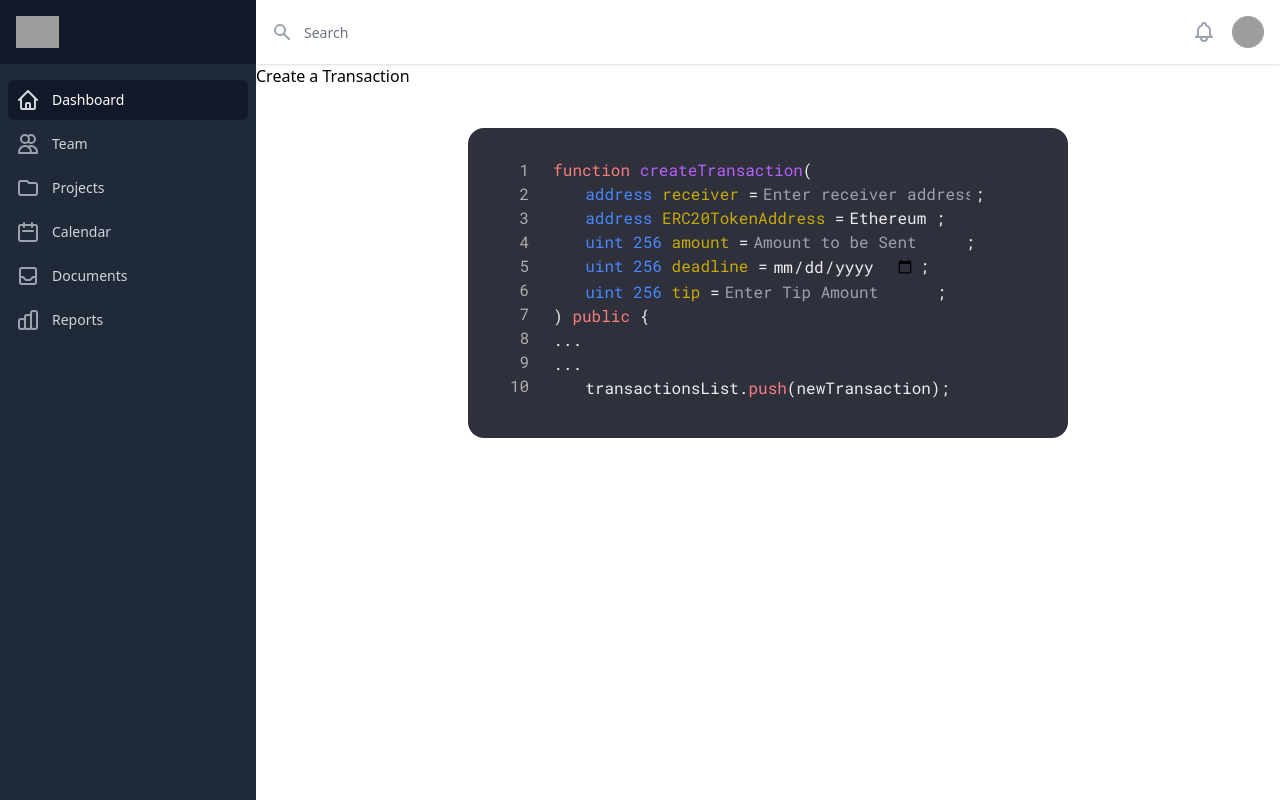
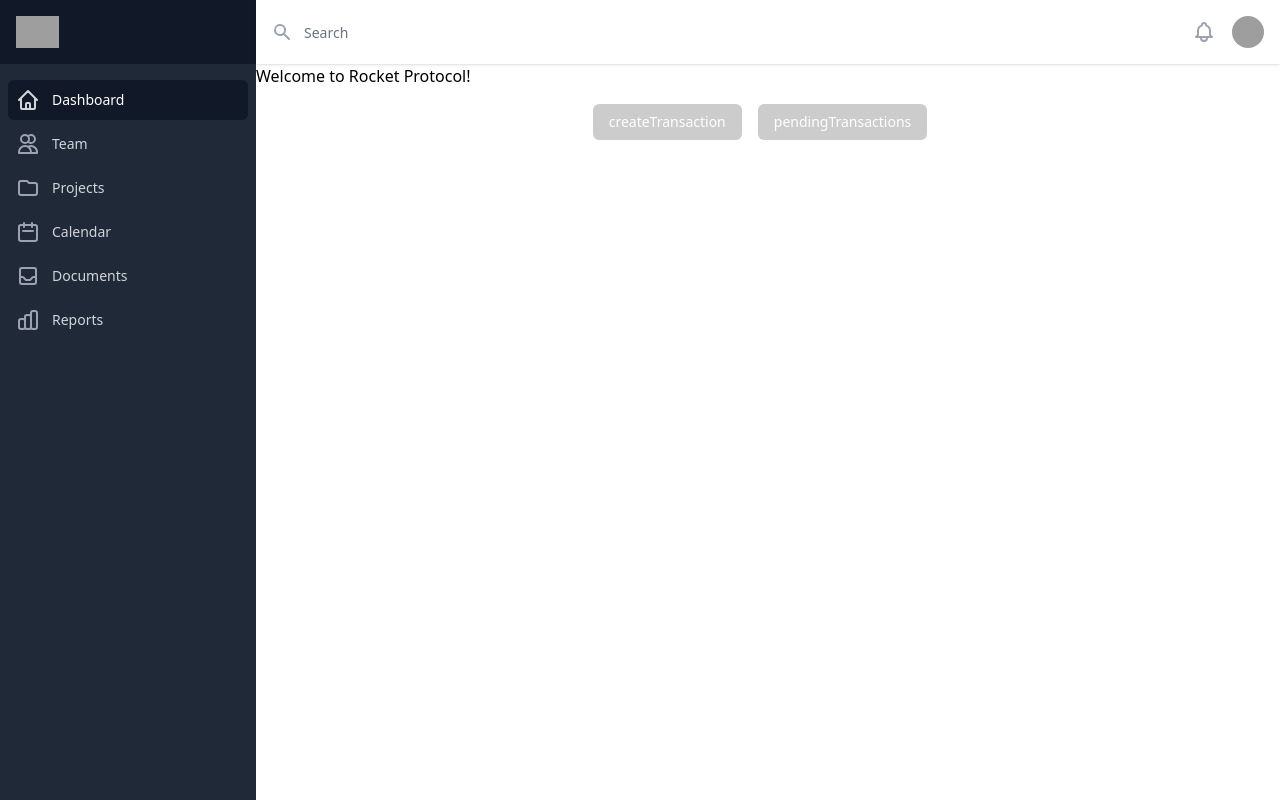
Before and after one commit to HumbleDAO/rocket, a Nuxt app in the folder packages/nuxt-app/: page / in a window 1280 px wide. Built offline with nearby package versions, Linux system fonts and the light colour scheme; grey boxes are pictures that could not be loaded.

Commit message:
add createTransaction to dialog box/pop-up

```diff
--- a/packages/nuxt-app/components/CreateATransaction.vue
+++ b/packages/nuxt-app/components/CreateATransaction.vue
@@ -36,7 +36,12 @@
                         </div>
                         <div class="form-field">
                             <label><span class="data-type">address</span>&nbsp;ERC20TokenAddress<span class="code">&nbsp;=</span></label>
-                            <input type="text" value="Ethereum ;" disabled>
+                            <select id="ERC20Token" name="ERC20Token" class="focus:ring-indigo-500 focus:border-indigo-500 h-full py-0 pl-2 pr-7 border-transparent bg-transparent">
+                                <option>Polygon</option>
+                                <option>Ethereum</option>
+                                <option>Avalanche</option>
+                            </select>
+                            <!-- <input type="text" value="Ethereum ;" disabled> -->
                         </div>
                         <div class="form-field">
                             <label><span class="data-type">uint 256</span>&nbsp;amount<span class="code">&nbsp;=</span></label>
@@ -62,25 +67,31 @@
 
     </form>
 </template>
+
 <script>
+
 </script>
+
+
 <style>
 @import url('https://fonts.googleapis.com/css2?family=Roboto+Mono:wght@400;600&display=swap');
+
 .ide-container {
     display: flex;
     justify-content: center;
-    margin-top: 5vh;
+    font-size: .95rem;
 }
 .ide {
     display: grid;
     grid-template-columns: auto 1fr;
-    width: auto;
-    max-width: 600px;
     background-color: #2e303b;
     border-radius: 16px;
     padding: 30px;
-    font-family: 'Roboto Mono', monospace
+    font-family: 'Roboto Mono', monospace;
+    box-shadow: 3px 3px 10px 2px #797979;
+    margin: 16px;
 }
+
 
 .lines {
     display: flex;
--- a/packages/nuxt-app/components/Dropdown.vue
+++ b/packages/nuxt-app/components/Dropdown.vue
@@ -1,10 +1,10 @@
 <template>
-    <Listbox v-model="selectedPerson">
+    <Listbox v-model="selectedBlockchain">
         <div class="relative mt-1">
         <ListboxButton
-            class="relative w-full cursor-default rounded-lg bg-white py-2 pl-3 pr-10 text-left shadow-md focus:outline-none focus-visible:border-indigo-500 focus-visible:ring-2 focus-visible:ring-white focus-visible:ring-opacity-75 focus-visible:ring-offset-2 focus-visible:ring-offset-orange-300 sm:text-sm"
+            class="relative w-full cursor-default rounded-lg border-transparent bg-transparent py-2 pl-3 pr-10 text-left shadow-md focus:outline-none focus-visible:border-indigo-500 focus-visible:ring-2 focus-visible:ring-white focus-visible:ring-opacity-75 focus-visible:ring-offset-2 focus-visible:ring-offset-orange-300 sm:text-sm"
         >
-            <span class="block truncate">{{ selectedPerson.name }}</span>
+            <span class="block truncate">{{ selectedBlockchain.name }}</span>
             <span
             class="pointer-events-none absolute inset-y-0 right-0 flex items-center pr-2"
             >
@@ -71,5 +71,5 @@
   { name: 'Binance Smart Chain' },
   { name: 'Harmony' }
 ]
-const selectedPerson = ref(blockchain[0])
+const selectedBlockchain = ref(blockchain[0])
 </script>
--- /dev/null
+++ b/packages/nuxt-app/components/Modal.vue
@@ -0,0 +1,91 @@
+<template>
+  <div class="inset-0 flex items-center justify-center">
+    <button
+      type="button"
+      @click="openModal"
+      class="rounded-md bg-black bg-opacity-20 px-4 py-2 text-sm font-medium text-white hover:bg-opacity-90 focus:outline-none focus-visible:ring-2 focus-visible:ring-white focus-visible:ring-opacity-75"
+    >
+      createTransaction
+    </button>
+  </div>
+  <TransitionRoot appear :show="isOpen" as="template">
+    <Dialog as="div" @close="closeModal" class="relative z-10">
+      <TransitionChild
+        as="template"
+        enter="duration-300 ease-out"
+        enter-from="opacity-0"
+        enter-to="opacity-100"
+        leave="duration-200 ease-in"
+        leave-from="opacity-100"
+        leave-to="opacity-0"
+      >
+        <div class="fixed inset-0 bg-black bg-opacity-25" />
+      </TransitionChild>
+
+      <div class="fixed inset-0 overflow-y-auto">
+        <div
+          class="flex min-h-full min-w-full items-center justify-center p-4 text-center"
+        >
+          <TransitionChild
+            as="template"
+            enter="duration-300 ease-out"
+            enter-from="opacity-0 scale-95"
+            enter-to="opacity-100 scale-100"
+            leave="duration-200 ease-in"
+            leave-from="opacity-100 scale-100"
+            leave-to="opacity-0 scale-95"
+          >
+            <DialogPanel
+              class="w-full max-w-lg transform overflow-hidden rounded-2xl bg-white p-6 text-left align-middle shadow-xl transition-all"
+            >
+              <DialogTitle
+                as="h3"
+                class="text-lg font-medium leading-6 text-gray-900"
+              >
+                function <strong>createTransaction</strong>
+              </DialogTitle>
+              <div class="mt-2">
+                <p class="text-sm text-gray-500">
+                    Lorem, ipsum dolor sit amet consectetur adipisicing elit. In harum, quo eveniet officiis, aperiam possimus non suscipit dicta pariatur quisquam voluptatem dolorem dolorum mollitia! Unde illo tenetur non iusto! Fugiat.
+                </p>
+              </div>
+                <div class="mt-4">
+                   <CreateATransaction1 />
+                </div>
+              <div class="mt-4">
+                <button
+                  type="button"
+                  class="inline-flex justify-center rounded-md border border-transparent bg-blue-100 px-4 py-2 text-sm font-medium text-blue-900 hover:bg-blue-200 focus:outline-none focus-visible:ring-2 focus-visible:ring-blue-500 focus-visible:ring-offset-2"
+                  @click="closeModal"
+                >
+                  Close
+                </button>
+              </div>
+            </DialogPanel>
+          </TransitionChild>
+        </div>
+      </div>
+    </Dialog>
+  </TransitionRoot>
+</template>
+
+<script setup>
+import { ref } from 'vue'
+import {
+  TransitionRoot,
+  TransitionChild,
+  Dialog,
+  DialogPanel,
+  DialogTitle,
+} from '@headlessui/vue'
+import CreateATransaction1 from './CreateATransaction.vue'
+
+const isOpen = ref(false)
+
+function closeModal() {
+  isOpen.value = false
+}
+function openModal() {
+  isOpen.value = true
+}
+</script>
--- a/packages/nuxt-app/pages/index.vue
+++ b/packages/nuxt-app/pages/index.vue
@@ -1,6 +1,17 @@
 <template>
-    <h3>Create a Transaction</h3>
-    <CreateATransaction />
+    <section>
+        <h1>Welcome to Rocket Protocol!</h1>
+        <article class="inset-0 flex items-center justify-center">
+            <Modal />
+            <button
+            type="button"
+            @click="openModal"
+            class="rounded-md m-4 bg-black bg-opacity-20 px-4 py-2 text-sm font-medium text-white hover:bg-opacity-90 focus:outline-none focus-visible:ring-2 focus-visible:ring-white focus-visible:ring-opacity-20"
+            >
+            pendingTransactions
+            </button>
+        </article>
+    </section>
 </template>
 
 <script>
```
